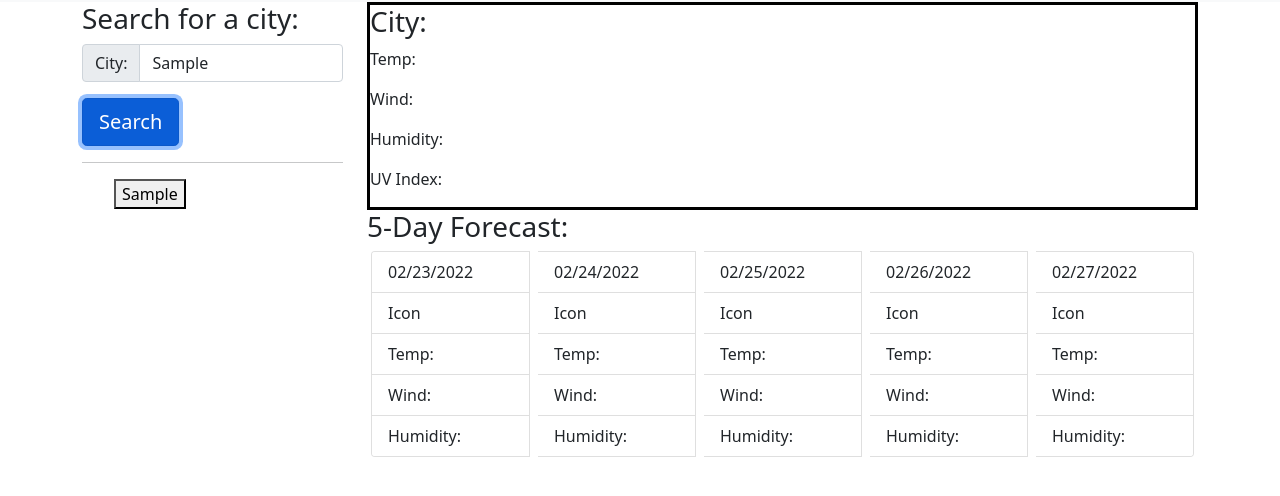
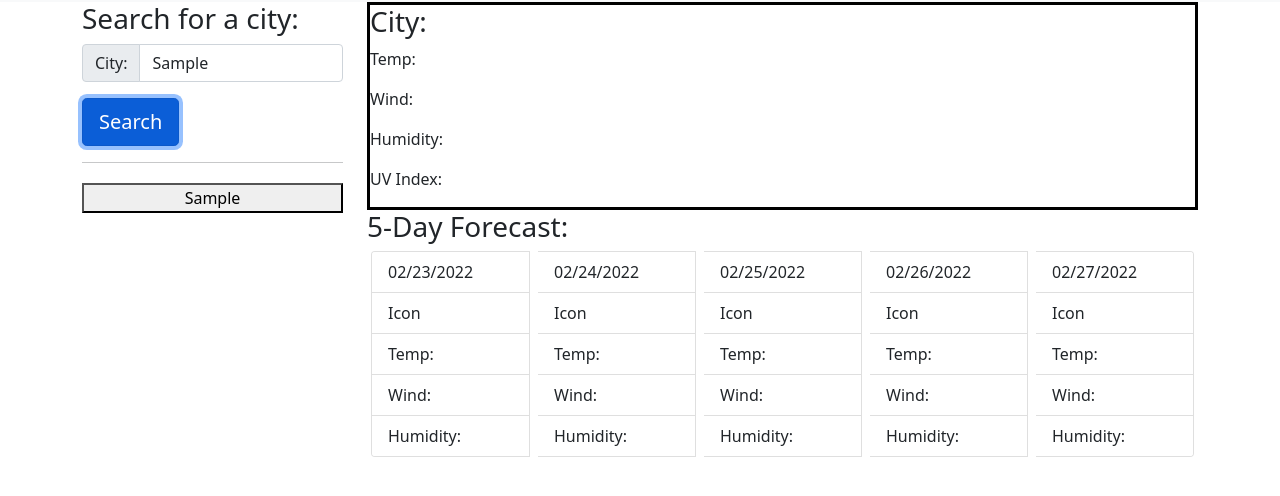
Before and after one commit to jakeeis24/Weather-Dashboard-Homework, a plain HTML site: page index.html in a window 1280 px wide. Both pictures are taken after typing "Sample" into the empty fields and a click on the button "Search". Shown: the part 80-576 px from the top of the page. Drawn offline with nearby package versions, Linux system fonts and the light colour scheme; no server answers.

Commit message:
still working on getting the recent cities to work.

```diff
--- a/assets/css/style.css
+++ b/assets/css/style.css
@@ -8,3 +8,11 @@
 .current-city {
   border: 3px solid black;
 }
+ul {
+  display: flex;
+  flex-direction: column;
+  padding-left: 0rem;
+}
+.city-list {
+  margin: 0.3rem 0;
+}
--- a/assets/js/script.js
+++ b/assets/js/script.js
@@ -111,13 +111,25 @@ function getApi() {
 searchBtn.addEventListener("click", getApi);
 searchBtn.addEventListener("click", function () {
   var cityList = document.getElementById("recent-searches");
-  var recentSearch = document.getElementById("history-search"); //IN PROGRESS
+  //   var recentSearch = document.getElementById("history-search"); //IN PROGRESS
   var addCity = document.createElement("button");
   addCity.setAttribute("type", "button");
   addCity.setAttribute("class", "city-list");
   addCity.setAttribute("id", "history-search");
-
   addCity.textContent = $("#userCity").val();
   cityList.appendChild(addCity);
-  recentSearch.addEventListener("click", getApi); //IN PROGRESS
+
+  //IN PROGRESS
+  //   addCity.addEventListener("click", function () {
+  //     //NEEDS WORK
+  //     console.log("working!!!!!!!");
+  //     addCity.textContent = $("#userCity").val();
+  //     // userCity.textContent.replace(addCity.textContent);
+  //     console.log(userCity);
+  //     console.log(addCity);
+  //     getApi();
+  //   });
+
+  //     getApi();
+  //   });
 });
```
